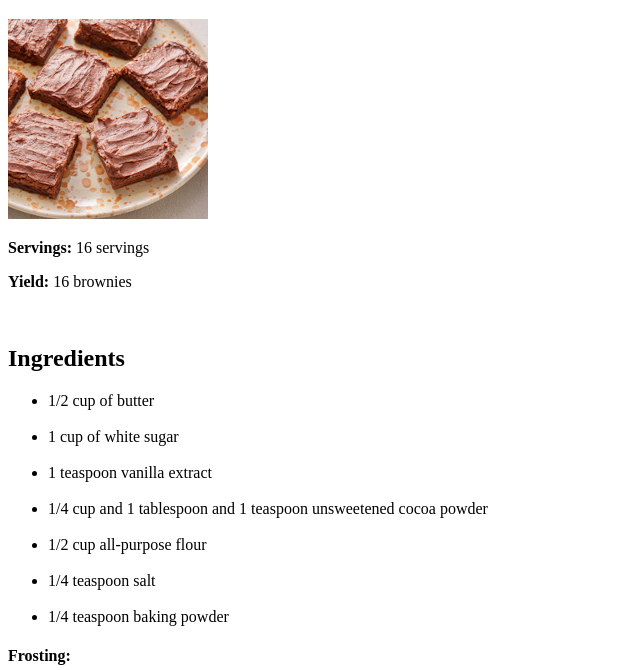
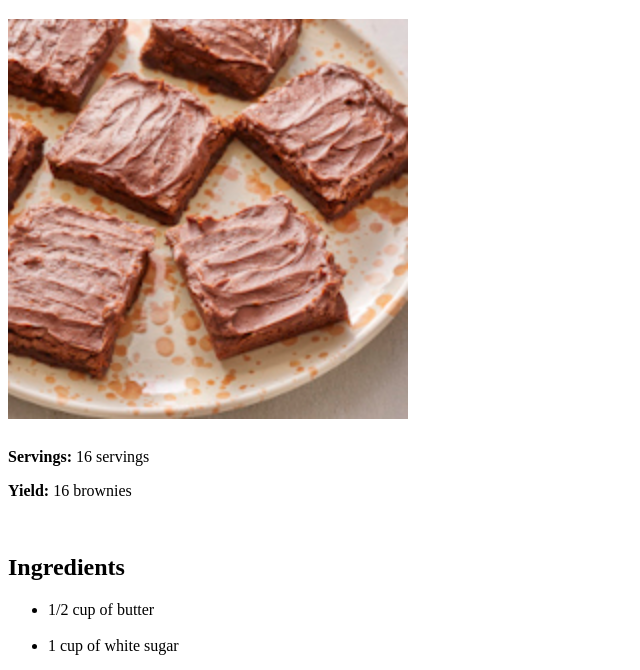
Before and after one commit to RyanHeadlee/odin-recipes, a plain HTML site: page recipes/brownies.html in a window 1280 px wide. Shown: the part 61-731 px from the top of the page, without its empty margins (0-640 px from the left). Drawn offline with Linux system fonts and the light colour scheme.

```diff
--- a/recipes/brownies.html
+++ b/recipes/brownies.html
@@ -7,11 +7,8 @@
     </head>
 
     <body>
-        <div class="myDiv">
         <h1>Best Brownies</h1>
-        </div>
-        <div
-        <h1><img
+        <h1><img class="brownies"
         src="../images/brownies.jpeg" alt="A platter of perfect brownies"></h1>
             <p><strong>Servings:</strong> 16 servings</p>
             <p><strong>Yield:</strong> 16 brownies</p>
@@ -67,6 +64,5 @@
             <h2>Nutrition Facts</h2>
                 <p><strong>Per Serving:</strong> 183 calories; protein 1.8g;
                 carbohydrates 25.7g; fat 9g; cholesterol 44.2mg; sodium 109.7mg.</p>
-                </div>
     </body>
 </html>
--- a/styles.css
+++ b/styles.css
@@ -1,9 +1,4 @@
-myDiv {
-    color: rgb(44, 218, 171);
-    background-color: beige;
-    text-align: center;
+.brownies {
+    height: auto;
+    width: 400px;
 }
-
-.div {
-
-}
```
Also changed, not shown: index.html (+1 -1 lines), recipes/deviledeggs.html (+2 -2 lines).
